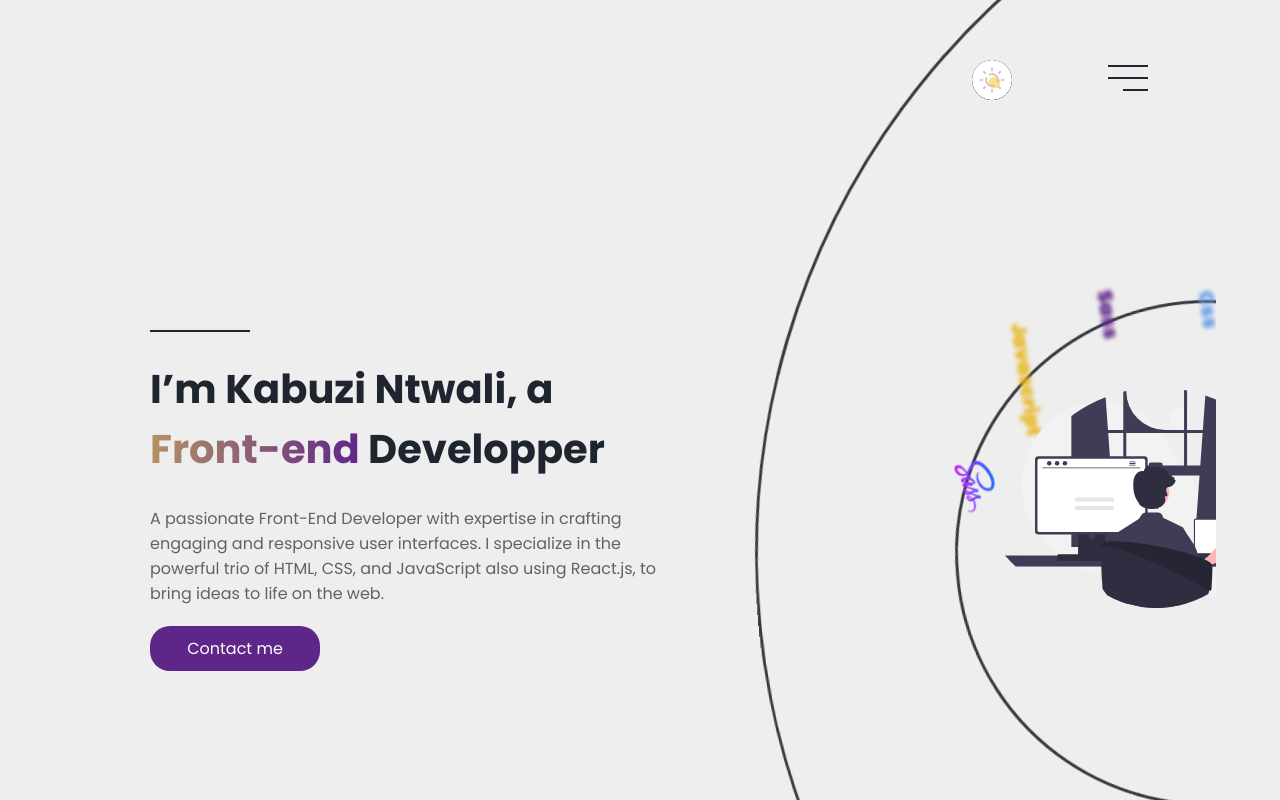
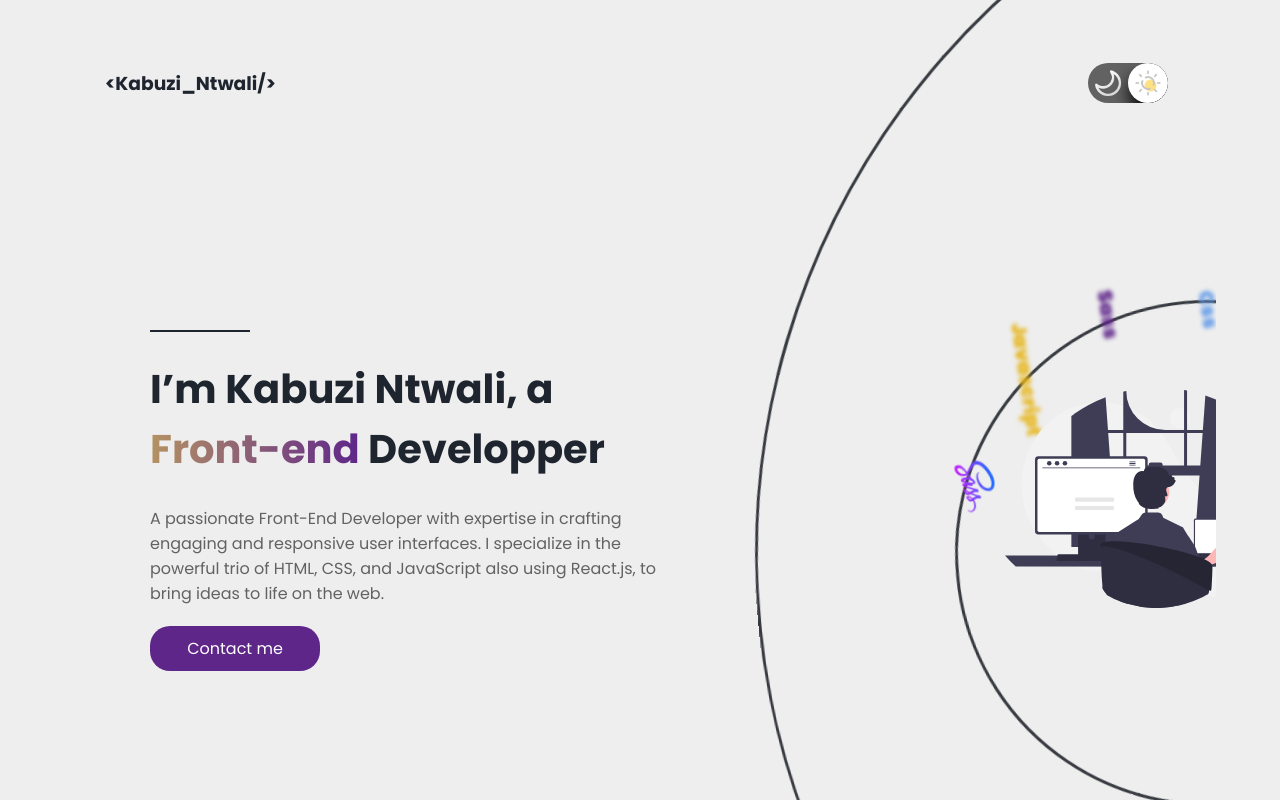
Before and after one commit to tycoonkabuzi/myportfolio, a React (Create React App) app: page / in a window 1280 px wide. Shown: the top 800 px of the page. Built offline with nearby package versions, Linux system fonts and the light colour scheme.

Commit message:
Responsive design for the Nav @media query min-width:1200px

```diff
--- a/src/Components/Nav/index.jsx
+++ b/src/Components/Nav/index.jsx
@@ -64,6 +64,13 @@ const Main = styled.div`
     grid-template-columns: 50% 20% 20%;
     gap: 40px;
   }
+  @media only screen and (min-width: 1200px) {
+    grid-template-columns: 50% 20% 30%;
+    justify-content: center;
+    justify-items: center;
+    align-items: center;
+    gap: 40px;
+  }
 `;
 const Logo = styled.h3`
   display: block;
@@ -113,6 +120,14 @@ const Logo = styled.h3`
   @media only screen and (min-width: 992px) {
     margin-left: -100px;
   }
+  @media only screen and (min-width: 1200px) {
+    display: block;
+    width: 250px;
+
+    text-align: left;
+    ${(props) =>
+      props.propsTheme === true ? `color:${colors.primary};` : `color:white;`}
+  }
 `;
 
 const MainLinks = styled.ul`
@@ -155,7 +170,6 @@ const MainLinks = styled.ul`
     width: 100%; /* Change this to 100% */
     position: fixed; /* You might want to change this according to your layout */
     z-index: 1;
-    height: 100vh;
     padding-bottom: 200px;
     padding-top: 100px;
     margin-top: 0;
@@ -182,6 +196,15 @@ const MainLinks = styled.ul`
       props.propTheme === false
         ? ` background-color: ${colors.secondary};`
         : `background-color: ${colors.primary}`}
+  }
+  @media only screen and (min-width: 1200px) {
+    width: auto;
+    margin: auto;
+    display: block;
+    padding-bottom: 0;
+    padding-top: 0;
+    position: static;
+    z-index: 1;
   }
 `;
 const Links = styled(Link)`
@@ -214,20 +237,28 @@ const Links = styled(Link)`
         ? ` ${colors.paragraphColorWhite}`
         : ` ${colors.paragraphColorDark}`};
   }
+  @media only screen and (min-width: 1200px) {
+    display: inline;
+    text-decoration: none;
+    margin-left: 50px;
+    color: ${(props) =>
+      props.propsTheme === true
+        ? ` ${colors.paragraphColorDark}`
+        : ` ${colors.paragraphColorWhite}`};
+  }
 `;
 const ThemeChanger = styled.div`
-  position: relative;
   width: 80px;
   height: 40px;
   border-radius: 40px;
   overflow: hidden;
+  grid-column: 2;
   ${(props) =>
     props.propsTheme === true
       ? `background-color:${colors.nightColor};`
       : `background-color: ${colors.dayColor};`}
 
   @media only screen and (max-width: 600px) {
-    position: absolute;
     position: inherit;
     width: 40px;
     height: 40px;
@@ -236,7 +267,6 @@ const ThemeChanger = styled.div`
   }
   /* Small devices (portrait tablets and large phones, 600px and up) */
   @media only screen and (min-width: 600px) {
-    position: absolute;
     position: inherit;
     width: 40px;
     height: 40px;
@@ -250,6 +280,18 @@ const ThemeChanger = styled.div`
     height: 40px;
     z-index: 2;
     grid-column: 2;
+  }
+  @media only screen and (min-width: 1200px) {
+    width: 80px;
+    height: 40px;
+    border-radius: 40px;
+    position: static;
+    overflow: hidden;
+    grid-column: 3;
+    ${(props) =>
+      props.propsTheme === true
+        ? `background-color:${colors.nightColor};`
+        : `background-color: ${colors.dayColor};`}
   }
 `;
 const Circle = styled.div`
@@ -278,6 +320,19 @@ const Circle = styled.div`
         ? `transform: translatex(0);background-color: ${colors.dayColor}; `
         : `background-color: ${colors.nightColor};`}
   }
+  @media only screen and (min-width: 1200px) {
+    width: 40px;
+    height: 40px;
+    border-radius: 40px;
+    position: relative;
+    transition: transform 0.3s ease-in-out;
+    box-shadow: 1px 10px 17px black;
+
+    ${(props) =>
+      props.propsTheme === true
+        ? `transform: translatex(40px);background-color: ${colors.dayColor}; `
+        : `background-color: ${colors.nightColor};`}
+  }
 `;
 
 const Sun = styled.img`
@@ -292,6 +347,12 @@ const Sun = styled.img`
   @media only screen and (min-width: 600px) {
     left: 5px;
     ${(props) => (props.propsTheme === true ? `right:0;` : `left: -40px;`)};
+  }
+  @media only screen and (min-width: 1200px) {
+    width: 30px;
+    position: absolute;
+    top: 5px;
+    ${(props) => (props.propsTheme === true ? `right:4px;` : `left: 40px;`)}
   }
 `;
 
@@ -310,6 +371,13 @@ const Moon = styled.img`
     right: 5px;
     ${(props) => (props.propsTheme === true ? `right:-40px;` : `left: 5px;`)};
   }
+  @media only screen and (min-width: 1200px) {
+    position: absolute;
+    right: -40px;
+    width: 30px;
+    top: 5px;
+    ${(props) => (props.propsTheme === true ? `right:45px;` : `right:10px;`)}
+  }
 `;
 
 const HamburgerMenu = styled.div`
@@ -327,6 +395,10 @@ const HamburgerMenu = styled.div`
     display: block;
     z-index: 1;
     grid-column: 3;
+  }
+  @media only screen and (min-width: 1200px) {
+    display: none;
+    grid-column: 0;
   }
 `;
 const Line = styled.span`
```
